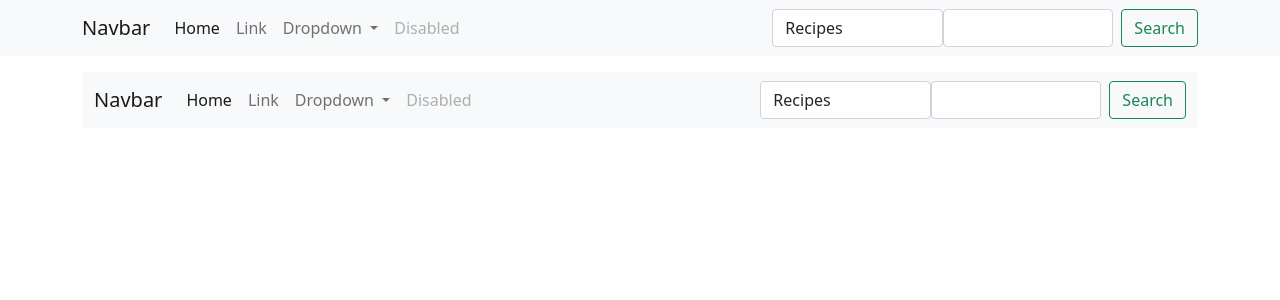
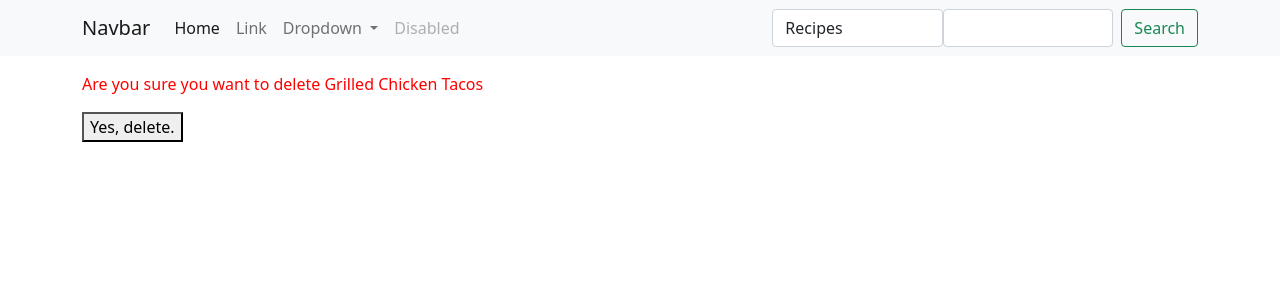
Before and after one commit to punithmadaiahkumar/try-django, a Django app: page /pantry/recipes/1/delete/ in a window 1280 px wide. Shown: the top 300 px of the page. Run offline with Django 3.2, Linux system fonts and the light colour scheme; a user stored in the database is signed in; data comes from the database, SQL or seed files in the repository; parts of the project's set-up code (start-up, migrations or seed data) failed here and were passed over; some libraries are stand-ins or nearby versions.

Commit message:
updaetd html templates/ recipes

```diff
--- a/templates/recipes/delete.html
+++ b/templates/recipes/delete.html
@@ -3,8 +3,14 @@
 
 {% block content %}
 
-<div hx-get='{{ hx_url }}' hx-trigger='revealed'>
-    <div class='htmx-indicator'>Loading...</div>
-</div>
+{% if object %}
+<form method='POST' action='.'>
+    {% csrf_token %}
+    <p>Are you sure you want to delete {{ object.name }}</p>
+    <button type='submit'>Yes, delete.</button>
+</form>
+
+
+{% endif %}
 
 {% endblock content %}
--- a/templates/recipes/detail.html
+++ b/templates/recipes/detail.html
@@ -5,7 +5,6 @@
 
 <div hx-get='{{ hx_url }}' hx-trigger='revealed'>
     <div class='htmx-indicator'>Loading...</div>
-
 </div>
 
 {% endblock content %}
```
